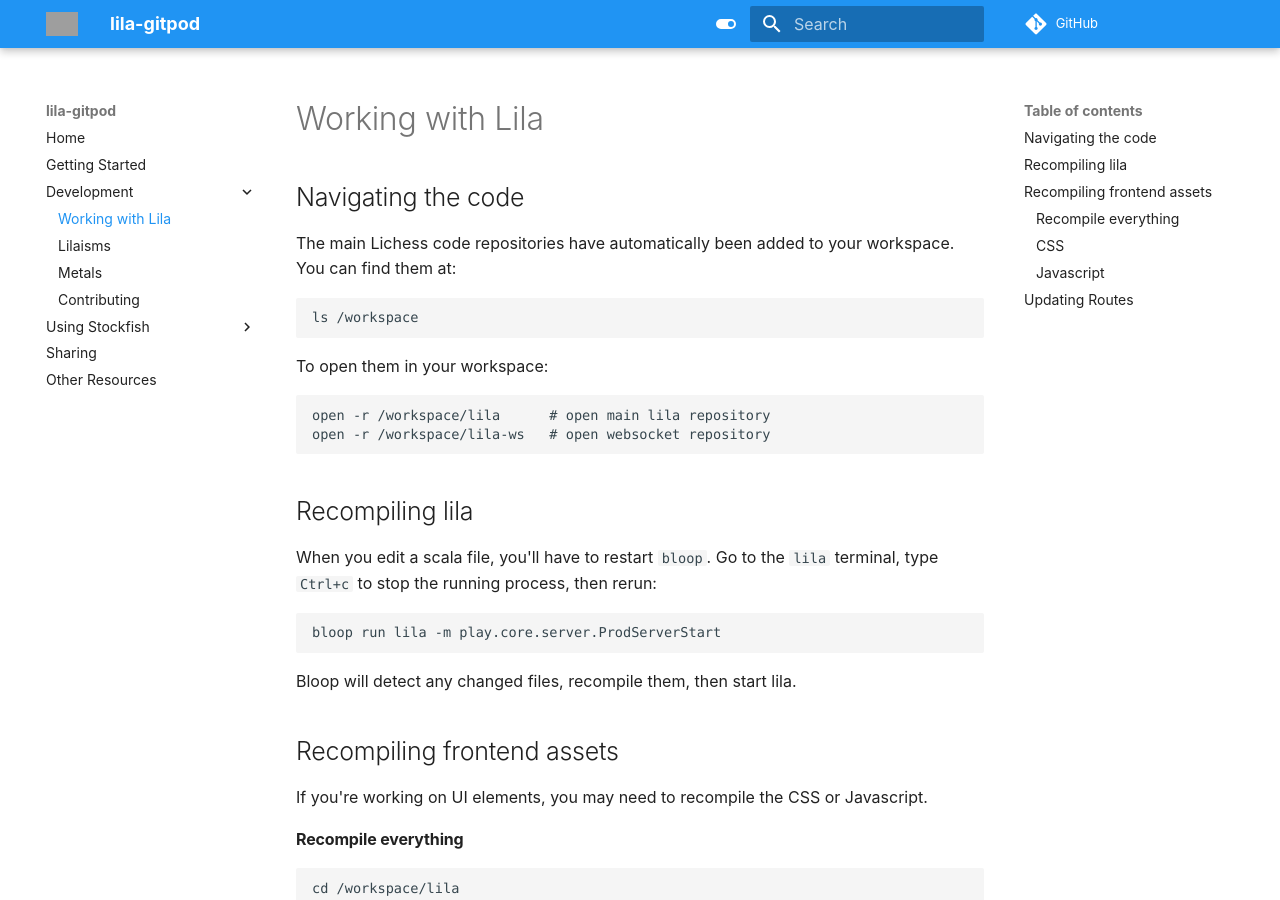
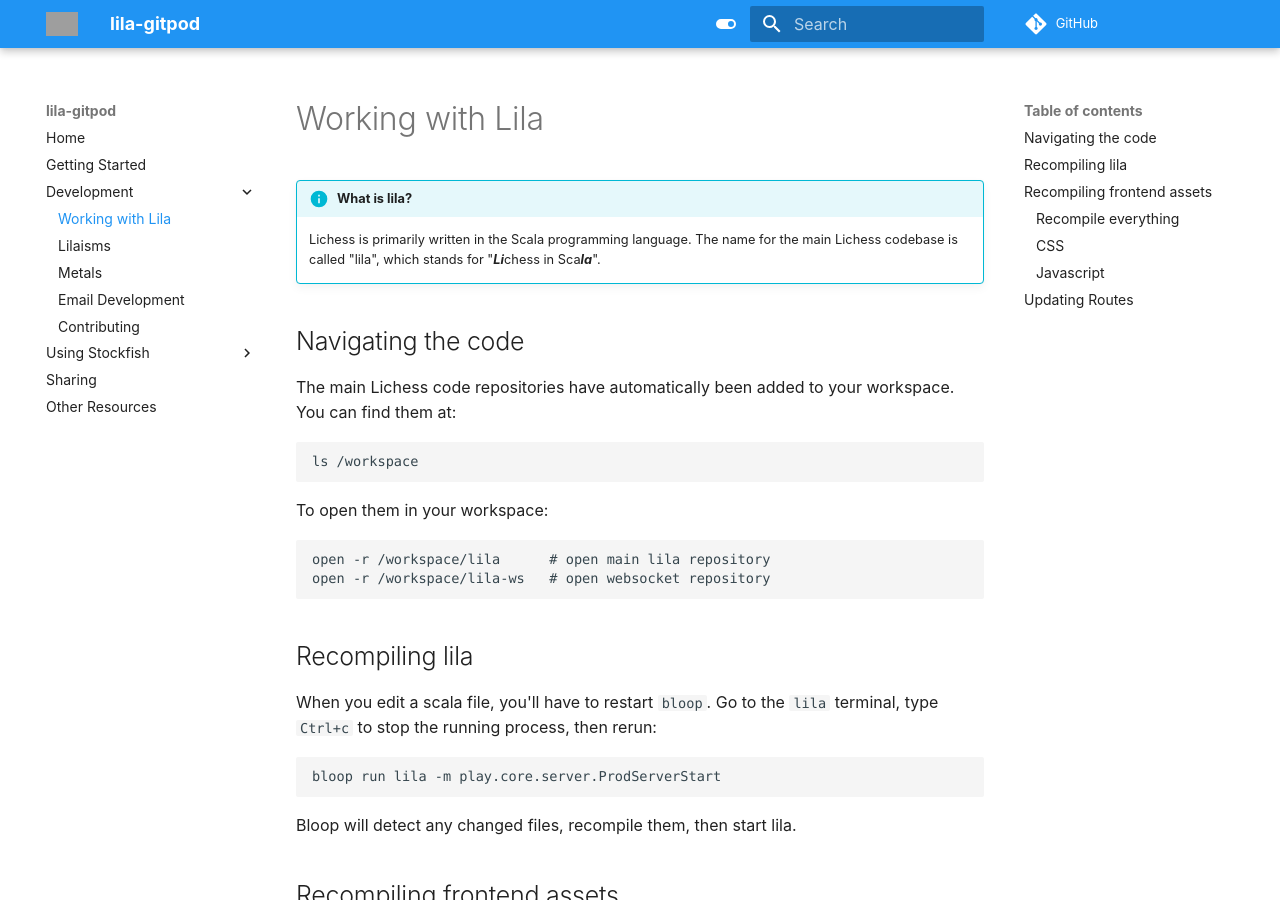
Before and after one commit to lichess-org/lila-gitpod, an MkDocs documentation site: the page built from docs/development.md, in a window 1280 px wide and 900 px high. Built offline with MkDocs 1.6.1 and Material for MkDocs 9.7.7, drawn with Linux system fonts in a browser that asks for light colours; comment, search, counter and statistics services are not loaded; grey boxes are pictures that could not be loaded.

Commit message:
MailHog for email development

```diff
--- a/docs/development.md
+++ b/docs/development.md
@@ -1,4 +1,9 @@
 # Working with Lila
+
+!!! info "What is lila?"
+
+    Lichess is primarily written in the Scala programming language. The name for the main Lichess codebase is called "lila", which stands for "**_Li_**chess in Sca**_la_**".
+
 
 ## Navigating the code
 
--- a/mkdocs.yml
+++ b/mkdocs.yml
@@ -10,6 +10,7 @@
       - Working with Lila: development.md
       - Lilaisms: lilaisms.md
       - Metals: scala-metals.md
+      - Email Development: email-development.md
       - Contributing: contributing.md
   - Using Stockfish:
       - Play with the Computer: stockfish-play.md
```
Also changed, not shown: .gitpod.yml (+7 -0 lines), docs/email-development.md (added, +25 -0 lines), 1 other file.
